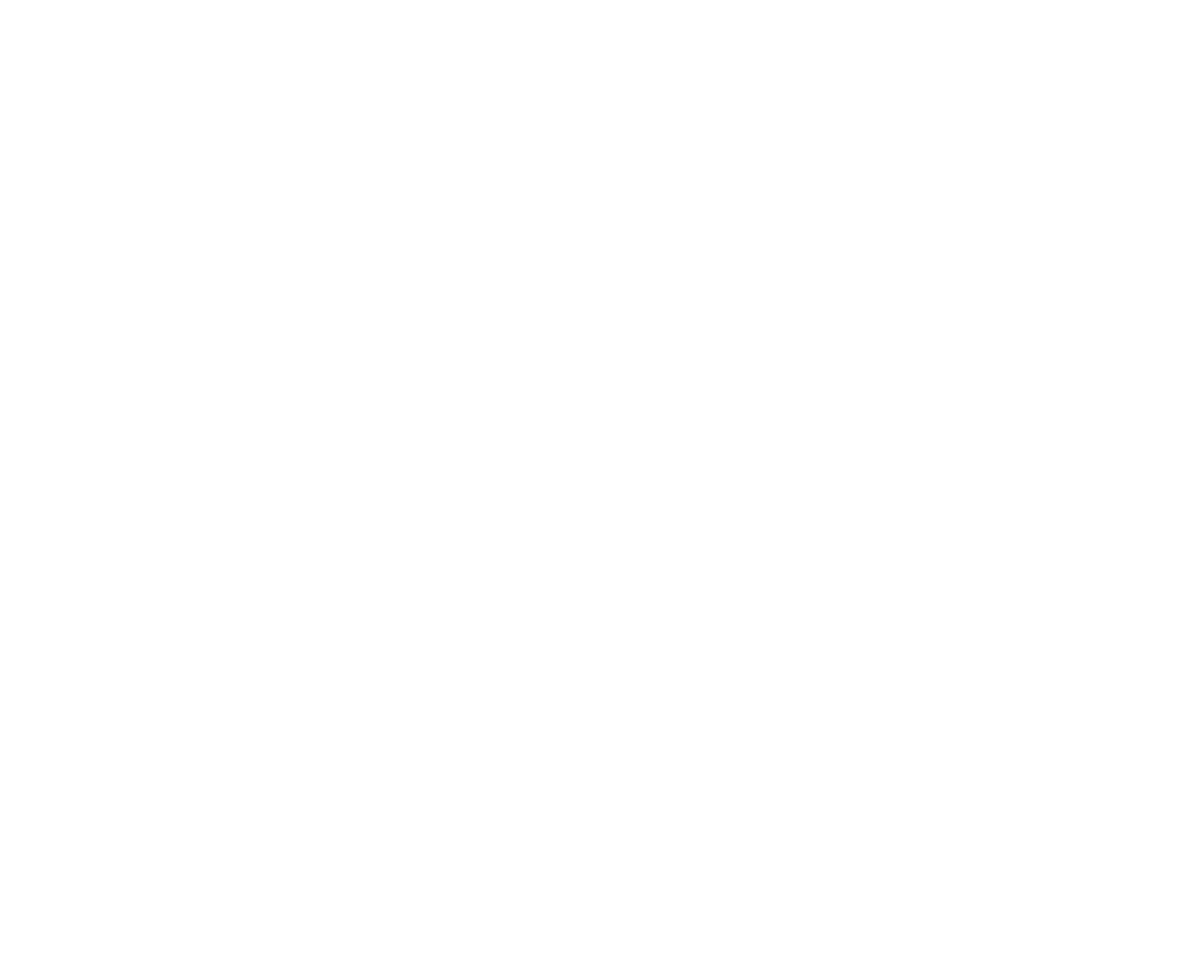
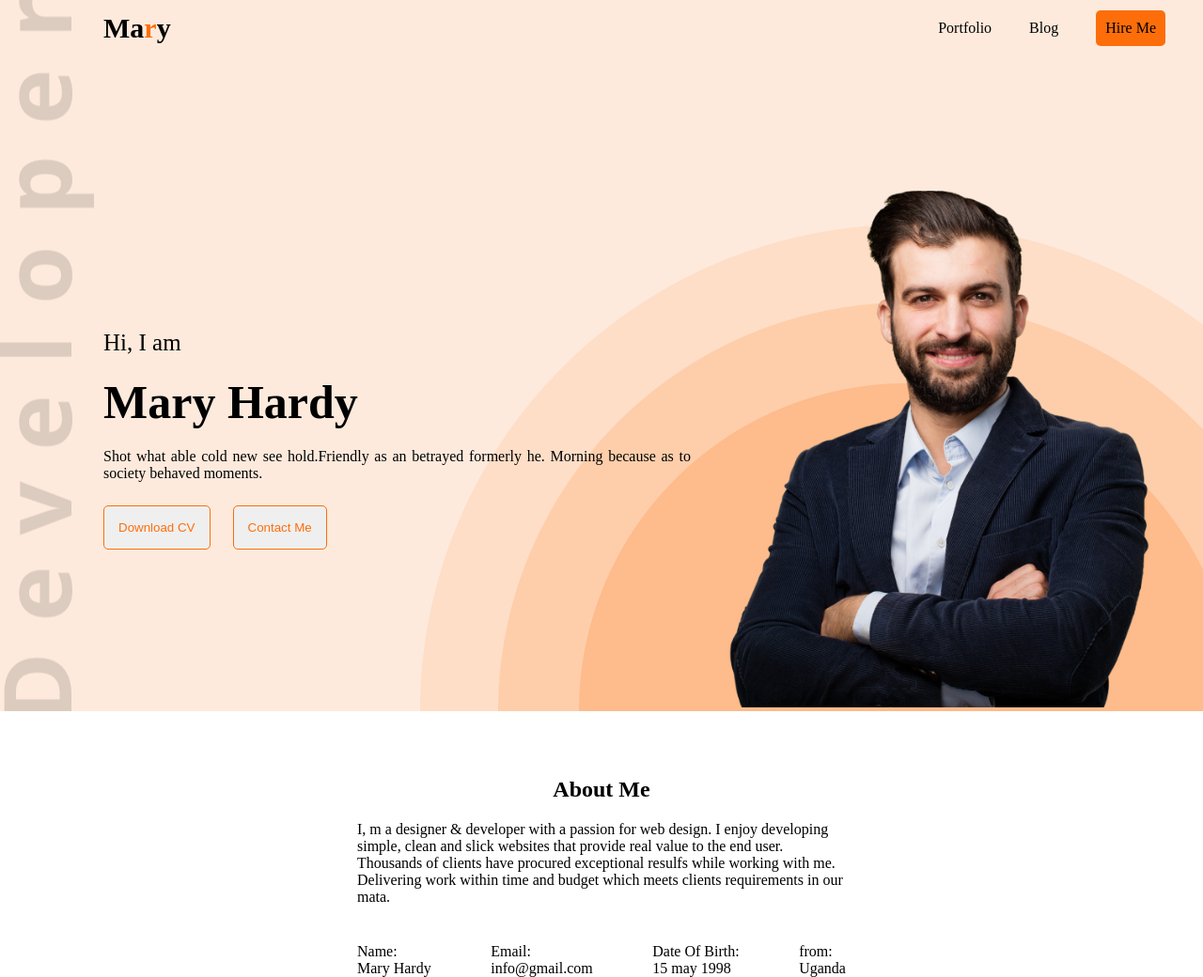
Before and after one commit to mehedi-web2023/portfolio-resources, a plain HTML site: page index.html in a window 1280 px wide. Shown: the whole page at 94% size. Before the commit the page ends 800 px from the top, so only its background shows below. Drawn offline with Linux system fonts and the light colour scheme.

Commit message:
add about

```diff
--- a/index.html
+++ b/index.html
@@ -7,10 +7,81 @@
     <link rel="stylesheet" href="style.css">
 </head>
 <body>
-    <header>
+    <header class="header">
+        <section class="first-section">
+
+            <h1 class="mary">Ma<span>r</span>y</h1>
+
+
+
+
+                <ul>
+                    <li>Portfolio</li>
+                    <li>Blog</li>
+                    <li class="hire-me">Hire Me</li>
+                </ul>
+
+
+
+
+        </section>
+        <section class="banner-section">
+            <div class="info">
+                <h3>Hi, I am</h3>
+                <h1>Mary Hardy</h1>
+                <p>Shot what able cold new see hold.Friendly as an betrayed formerly
+                    he. Morning because as to society behaved moments.</p>
+                    <button>Download CV</button>
+                    <button>Contact Me</button>
+
+            </div>
+            <div class="hardy">
+                <img src="images/hardy.png" alt="hardy.png">
+
+            </div>
+
+        </section>
 
     </header>
+    <!--  Header section  end-->
     <main>
+        <div class="about-me">
+            <div class=" abut-pra">
+                <h2>About Me</h2>
+                <p>I, m a designer & developer with a passion for web design. I enjoy developing simple, clean and
+                    slick websites that provide real value to the end user. Thousands of clients have procured
+                    exceptional resulfs while working with me. Delivering work within time and budget which meets
+                    clients requirements in our mata.
+                </p>
+
+            </div>
+
+
+                <div class="Contact">
+                    <div>
+                        <p>Name:</p>
+                        <p>Mary Hardy</p>
+
+                    </div>
+
+                    <div>
+                        <p>Email:</p>
+                        <p>info@gmail.com</p>
+                    </div>
+
+                    <div>
+                        <p>Date Of Birth:</p>
+                        <p>15 may 1998</p>
+                    </div>
+
+                    <div>
+                        <p>from:</p>
+                        <p>Uganda</p>
+                    </div>
+
+                </div>
+
+        </div>
 
     </main>
     <footer>
--- a/style.css
+++ b/style.css
@@ -0,0 +1,118 @@
+*{
+    margin: 0;
+    padding: 0;
+}
+.header{
+
+    background-color: #FEEADC;
+    background-image:url("images/header_bg.png"), url("images/developer.png");
+    background-repeat: no-repeat;
+    background-position: bottom right,left;
+
+
+
+}
+.first-section{
+    display: flex;
+    justify-content: space-between;
+    height: 60px;
+align-items: center;
+margin-left: 50px;
+
+}
+.mary{
+    margin-left: 60px;
+    font-size: 30px;
+    font-weight: 700;
+}
+.mary span{
+    color:#FD6E0A ;
+}
+
+
+.first-section ul{
+    display: flex;
+    align-items: center;
+
+}
+.first-section ul li{
+ list-style: none;
+ margin-right: 40px;
+}
+.hire-me{
+   background-color:#FD6E0A ;
+   padding: 10px;
+   border-radius: 5px;
+
+}
+.banner-section{
+    display: flex;
+    align-items: center;
+    justify-content: space-between;
+    margin-top: 120px;
+
+
+}
+
+.info{
+
+    margin-left: 110px;
+
+
+}
+.info h3{
+    font-size: 25px;
+    font-weight: 500;
+}
+.info h1{
+    margin-top: 20px;
+    font-size: 50px;
+}
+.info p{
+    margin-top: 20px;
+
+  text-align: justify;
+}
+
+
+.info button{
+    border: 1px solid #FD6E0A ;
+    margin-top: 25px;
+    padding: 15px;
+    border-radius: 5px;
+    color: #FD6E0A;
+    margin-right: 20px;
+}
+.info button:hover{
+    background-color: #FD6E0A;
+    color: white;
+}
+.hardy{
+
+}
+.hardy img{
+    width: 495px;
+    margin-right: 50px;
+ }
+
+ .about-me{
+    width: 520px;
+    margin: auto;
+    margin-top: 70px;
+ }
+ .about-me h2{
+    text-align: center;
+    margin-bottom: 20px;
+ }
+ .about-me >p{
+    text-align: center;
+    margin-bottom: 50px;
+ }
+ .abut-pra{
+    margin-bottom: 40px;
+ }
+ .Contact{
+    display: flex;
+    justify-content: space-between;
+
+ }
```
Also changed, not shown: images/developer.png (added), images/hardy.png (added), images/header_bg.png (added), images/icons/facebook.png (added), images/icons/insta.png (added), images/icons/js.png (added), images/icons/mongo.png (added), images/icons/nodejs.png (added), images/icons/react.png (added), images/icons/twitter.png (added).
